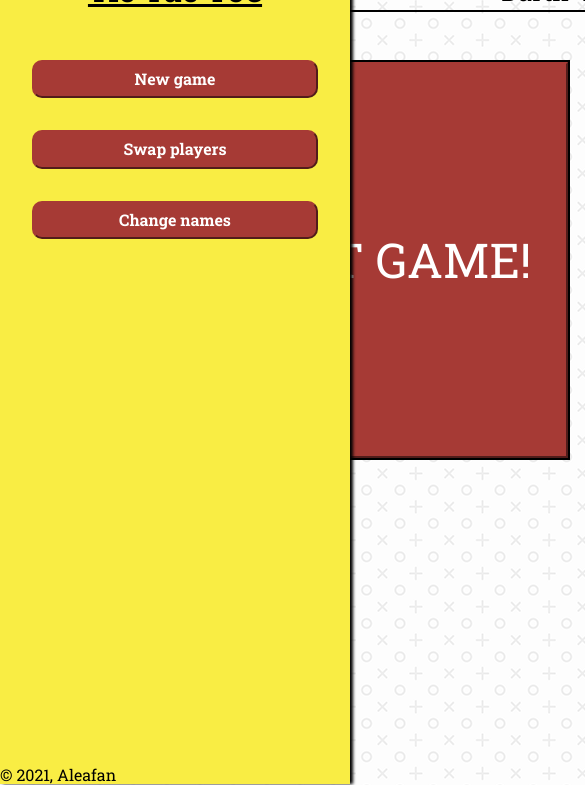
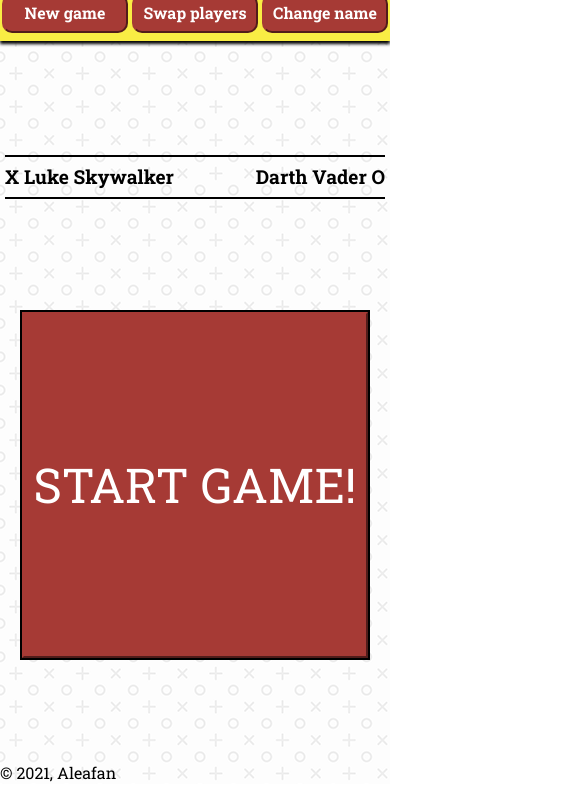
Before and after one commit to Aleafan/tic-tac-toe, a plain HTML site: page index.html in a window 390 px wide. Shown: the part 60-845 px from the top of the page, 585 px wide, since content can reach past the window. Drawn offline with Linux system fonts and the light colour scheme.

Commit message:
Finish styling. Work on responsiveness.

```diff
--- a/index.html
+++ b/index.html
@@ -19,13 +19,15 @@
 
 	<body>
 		<header>
-			<h1><u>Tic Tac Toe</u></h1>
+			<h1>Tic Tac Toe</h1>
+			<div id='menus'>
 				<button id='btn-restart' class='btn-control' type='button'>New game</button>
 				<button id='btn-swap' class='btn-control' type='button'>Swap players</button>
-			<button id='btn-players' class='btn-control' type='button'>Change names</button>
+				<button id='btn-players' class='btn-control' type='button'>Change name</button>
+			</div>
 		</header>
+
 		<main>
-			<div id='players-area'>
 			<div id='form-names-div' class='hidden'>
 				<div id='form-names'>
 					<h2>Please enter your names:</h2>
@@ -43,12 +45,14 @@
 					</div>
 				</div>
 			</div>
-				<div id='info-display'/>
-			</div>
+			<div id='info-display'></div>
+			<div id='playfield-container'>
 				<div id='playfield'>
 					<button id='btn-start' type='button'>START GAME!</button>
 				</div>
+			</div>
 		</main>
+
 		<footer>
 			<p>&copy; 2021, Aleafan</p>
 		</footer>
--- a/scripts/main.js
+++ b/scripts/main.js
@@ -1,5 +1,10 @@
 const gameBoard = (() => {
-    let board = ['', '', '', '', '', '', '', '', ''];
+	// Declare variables
+	let board = ['', '', '', '', '', '', '', '', ''];
+	const playfield = document.getElementById('playfield');
+	const btnSubmit = document.getElementById('btn-submit');
+	const infoDisplay = document.getElementById('info-display');
+
 	const getBoard = () => board;
 	const cleanBoard = () => board = ['', '', '', '', '', '', '', '', ''];
 	const updateBoard = (id, mark) => board.splice(id, 1, mark);
@@ -10,7 +15,6 @@ const gameBoard = (() => {
 		playfield.innerHTML = html;
 		playfield.addEventListener('click', game.makeTurn);
 	}
-	const infoDisplay = document.getElementById('info-display');
 	const displayPlayers = (player1, player2) => {
 		const htmlPlayer1 = `<p id='name1'>${player1.mark} ${player1.name}</p>`;
 		const htmlPlayer2 = `<p id='name2'>${player2.name} ${player2.mark}</p>`;
@@ -41,6 +45,17 @@ const gameBoard = (() => {
 			square.classList.add('highlight');
 		});
 	}
+
+	// Event listeners
+	const btnPlayers = document.getElementById('btn-players');
+	btnPlayers.addEventListener('click', toggleForm);
+
+	const namesForm = document.getElementById('form-names-div');
+	namesForm.addEventListener('click', toggleForm);
+
+	const btnCancel = document.getElementById('btn-cancel');
+	btnCancel.addEventListener('click', toggleForm);
+
     return {
 		getBoard,
 		cleanBoard,
@@ -54,10 +69,19 @@ const gameBoard = (() => {
 	}
 })();
 
+const Player = (name, mark) => {
+	const changeName = function(newName) {
+		this.name = newName;
+	}
+	return { name, mark, changeName }
+}
+
 const game = (() => {
+	// Declare variables
 	let player1Turn;
 	let player1, player2;
 	let gameIsFinished = false;
+	const playfield = document.getElementById('playfield');
 
 	const createPlayers = () => {
 		const name1 = document.getElementById('player1').value;
@@ -91,7 +115,7 @@ const game = (() => {
 		player1Turn = true;
 		playfield.addEventListener('transitionend', gameBoard.renderBoard);
 		playfield.classList.add('transition');
-		highlightCurrPlayer(player1Turn);
+		setHighlight('#name1');
 	}
 	const makeTurn = (e) => {
 		const square = e.target;
@@ -100,7 +124,7 @@ const game = (() => {
 		square.textContent = player.mark;
 		gameBoard.updateBoard(square.dataset.id, player.mark);
 		player1Turn = !player1Turn;
-		highlightCurrPlayer(player1Turn);
+		player1Turn ? setHighlight('#name1') : setHighlight('#name2')
 		checkResult();
 	}
 	const setHighlight = (selector) => {
@@ -116,10 +140,6 @@ const game = (() => {
 		highlight.style.width = `${coords.width}px`;
 		highlight.style.height = `${coords.height}px`;
 		highlight.style.transform = `translate(${coords.left}px, ${coords.top}px)`;
-	}
-	const highlightCurrPlayer = (player1Turn) => {
-		const selector = player1Turn ? '#name1' : '#name2';
-		setHighlight(selector);
 	}
 	const checkResult = () => {
 		const board = gameBoard.getBoard();
@@ -167,49 +187,28 @@ const game = (() => {
 		setHighlight('#info-display p');
 		gameIsFinished = true;
 	};
-	// Create and set highlight element
+
+	// Create highlighter element
 	const highlight = document.createElement('span');
   	highlight.classList.add('highlight-player');
   	document.body.appendChild(highlight);
-	setHighlight('header h1');
+
+	// Event listeners
+	const btnStart = document.getElementById('btn-start');
+	btnStart.addEventListener('click', startGame);
+
+	const btnRestart = document.getElementById('btn-restart');
+	btnRestart.addEventListener('click', startGame);
+
+	const btnSwap = document.getElementById('btn-swap');
+	btnSwap.addEventListener('click', swapPlayers);
+
+	const btnSubmit = document.getElementById('btn-submit');
+	btnSubmit.addEventListener('click', changePlayers);
+
+	createPlayers();
 
 	return {
-		createPlayers,
-		changePlayers,
-		swapPlayers,
-		startGame,
 		makeTurn,
 	}
 })();
-
-const Player = (name, mark) => {
-	const changeName = function(newName) {
-		this.name = newName;
-	}
-	return { name, mark, changeName }
-}
-
-const playfield = document.getElementById('playfield');
-
-const btnStart = document.getElementById('btn-start');
-btnStart.addEventListener('click', game.startGame);
-
-const btnSwap = document.getElementById('btn-swap');
-btnSwap.addEventListener('click', game.swapPlayers);
-
-const btnPlayers = document.getElementById('btn-players');
-btnPlayers.addEventListener('click', gameBoard.toggleForm);
-
-const namesForm = document.getElementById('form-names-div');
-namesForm.addEventListener('click', gameBoard.toggleForm);
-
-const btnSubmit = document.getElementById('btn-submit');
-btnSubmit.addEventListener('click', game.changePlayers);
-
-const btnCancel = document.getElementById('btn-cancel');
-btnCancel.addEventListener('click', gameBoard.toggleForm);
-
-const btnRestart = document.getElementById('btn-restart');
-btnRestart.addEventListener('click', game.startGame)
-
-game.createPlayers();
--- a/styles/styles.css
+++ b/styles/styles.css
@@ -2,40 +2,59 @@
   font-family: "RoboboSlab";
   src: url("../fonts/RobotoSlab.ttf");
 }
+:root {
+  --main-color: #F9ED44;
+  --secondary-color: #A63A35;
+}
 * {
   box-sizing: border-box;
+}
+html {
+  height: 100%;
 }
 body {
   font-family: "RoboboSlab", serif;
   display: flex;
   flex-direction: column;
-  min-height: 100vh;
+  min-height: 100%;
   background: url(../images/tic-tac-toe.png);
 }
 header {
   position: fixed;
   top: 0;
   left: 0;
+  display: flex;
+  flex-direction: column;
   width: 350px;
-  height: 100vh;
+  height: 100%;
   box-shadow: 3px 0 3px black;
-  padding: 2rem;
   text-align: center;
-  background-color: #F9ED44;
+  background-color: var(--main-color);
 }
 header h1 {
-  margin: 0 0 3.2rem;
+  line-height: 40px;
+  margin: 2rem 0 0;
+  border-top: 2px solid;
+  border-bottom: 2px solid;
+  font-style: italic;
+}
+#menus {
+  flex-grow: 1;
+  display: flex;
+  flex-direction: column;
+  justify-content: center;
+  padding: 0 1.5rem;
+  margin-bottom: 1.15rem;
 }
 .btn-control {
   display: block;
-  width: 100%;
-  background-color: #A63A35;
+  background-color: var(--secondary-color);
   color: white;
   padding: 0.5rem 0;
-  margin: 2rem 0;
+  margin: 2.5rem 0;
   font-weight: bold;
   border-radius: 10px;
-  border-color: #A63A35;
+  border-color: var(--secondary-color);
   transition: all 0.2s;
 }
 .btn-control:hover {
@@ -45,23 +64,21 @@ header h1 {
 main {
   flex-grow: 1;
   align-self: center;
-	max-width: 650px;
+  display: flex;
+  flex-direction: column;
+	width: 600px;
   margin-left: 350px;
+  text-align: center;
 }
 .hidden {
   display: none!important;
-}
-#players-area {
-  width: 600px;
-  margin: 0 auto;
-  text-align: center;
 }
 .highlight-player {
   transition: all 0.5s;
   position: absolute;
   top: 0;
   left: 0;
-  background: #F9ED44;
+  background: var(--main-color);
   z-index: -1;
   border-radius: 10px;
   display: block;
@@ -71,12 +88,13 @@ main {
   display: flex;
   justify-content: space-between;
   font-size: 1.6rem;
-  margin: 2rem 0 3rem;
+  font-weight: bold;
+  line-height: 40px;
+  margin-top: 2rem;
   border-top: 2px solid;
   border-bottom: 2px solid;
 }
 #info-display p {
-  padding: 0.2rem 0;
   margin: 0;
 }
 .result {
@@ -88,18 +106,11 @@ main {
   left: 0;
   width: 100%;
   height: 100%;
-  z-index: 2;
+  z-index: 3;
   background: rgba(0, 0, 0, 0.85);
   animation-name: appear;
   animation-duration: 0.3s;
   overflow-y: scroll;
-}
-@keyframes appear {
-  from {
-      transform: scale(0.5);
-      z-index: 2;
-  }
-  to { transform: scale(1); }
 }
 #form-names {
   display: flex;
@@ -108,7 +119,7 @@ main {
   max-width: 600px;
   height: 100%;
   margin: 0 auto;
-  background-color: #F9ED44;
+  background-color: var(--main-color);
 }
 #form-names input {
   margin-left: 1rem;
@@ -123,12 +134,12 @@ main {
 .btn-form {
   width: 25%;
   margin: 1rem;
-  background-color: #A63A35;
+  background-color: var(--secondary-color);
   color: white;
   padding: 0.5rem 0;
   font-weight: bold;
   border-radius: 10px;
-  border-color: #A63A35;
+  border-color: var(--secondary-color);
   transition: all 0.2s;
 }
 .btn-form:hover {
@@ -138,6 +149,12 @@ main {
 label {
   display: block;
   margin-bottom: 1rem;
+}
+#playfield-container {
+  flex-grow: 1;
+  display: flex;
+  flex-direction: column;
+  justify-content: center;
 }
 #playfield {
     width: 400px;
@@ -157,15 +174,16 @@ label {
   grid-template-rows: repeat(3, 1fr);
 }
 .highlight {
-  background-color: #F9ED44;
+  background-color: var(--main-color);
 }
 #btn-start {
   width: 100%;
   height: 100%;
   font-size: 3rem;
-  background-color: #A63A35;
-  border-color: #A63A35;
+  background-color: var(--secondary-color);
+  border-color: var(--secondary-color);
   color: white;
+  cursor: pointer;
 }
 #playfield div {
     display: flex;
@@ -181,5 +199,90 @@ footer {
   z-index: 2;
 }
 footer p {
-  margin: 0;
+  margin: 0.1rem 0;
 }
+@keyframes appear {
+  from {
+      transform: scale(0.5);
+      z-index: 2;
+  }
+  to { transform: scale(1); }
+}
+@media (max-width: 980px) {
+  header {
+    width: 250px;
+  }
+  main {
+    margin-left: 250px;
+  }
+}
+@media (max-width: 880px) {
+  main {
+    width: 400px;
+  }
+  #info-display {
+    font-size: 1.3rem;
+  }
+}
+@media (max-width: 700px) {
+  header {
+    position: static;
+    display: block;
+    height: auto;
+    width: 100vw;
+    box-shadow: 0 3px 3px black;
+  }
+  header h1 {
+      margin: 0;
+      padding: 0.2rem 0;
+      border: none;
+      text-decoration: underline;
+  }
+  #menus {
+      padding: 0;
+      margin-bottom: 0;
+      flex-direction: row;
+      justify-content: space-evenly;
+  }
+  .btn-control {
+    padding: 0.5rem 0;
+    margin: 0.5rem 2px;
+    flex: 1 1 104px;
+  }
+  main {
+    justify-content: space-evenly;
+    width: 100%;
+    padding: 0 5px;
+    margin-left: 0;
+  }
+  #playfield-container {
+    flex-grow: 0;
+    margin-top: 0.5rem;
+  }
+  #playfield {
+    width: 350px;
+    height: 350px;
+  }
+  #playfield div {
+    font-size: 4rem;
+  }
+  #info-display {
+    margin-top: 0.7rem;
+    font-size: 1.2rem;
+  }
+}
+@media (max-width: 360px) {
+  #playfield {
+    width: 330px;
+    height: 330px;
+  }
+}
+@media (max-width: 340px) {
+  #playfield {
+    width: 310px;
+    height: 310px;
+  }
+  .btn-control {
+    font-size: 14px;
+  }
+}
```
Lines whose indentation alone changed are shown as unchanged.
